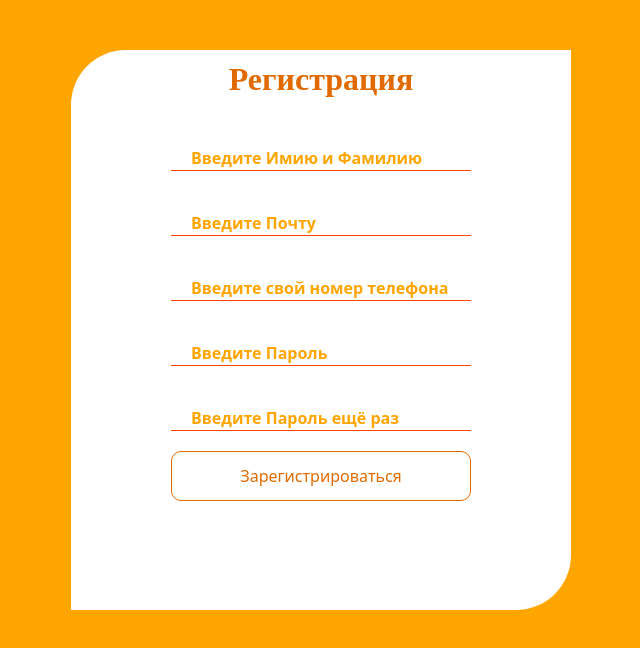
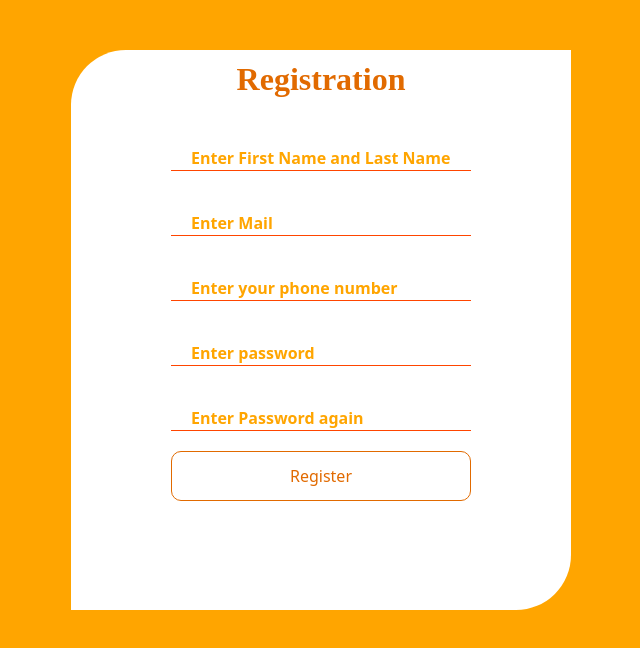
Before and after one commit to Nurillokhon/yana-yangi, a React (Create React App) app: page /sign in a window 1280 px wide. Shown: the top 648 px of the page, without its empty margins (339-979 px from the left). Built offline with nearby package versions, Linux system fonts and the light colour scheme.

Commit message:
footer boldi

```diff
--- a/src/companent/card/Card.jsx
+++ b/src/companent/card/Card.jsx
@@ -67,7 +67,7 @@ const Card = () => {
       <div className="d-flex mainnn">
         {qiymat.data.map((item, index) => {
           return (
-            <div className="car">
+            <div>
               <div
                 className=" mx-3 card p-3 shadow "
                 style={{ border: "none" }}
--- a/src/companent/card/card.css
+++ b/src/companent/card/card.css
@@ -43,7 +43,7 @@ position: absolute;
   max-width: 90%;
   overflow-x: scroll;
   padding-top: 80px;
-  height: 80vh;
+  height: 60vh;
 }
 
 .mainnn::-webkit-scrollbar {
--- a/src/companent/card2/Card2.jsx
+++ b/src/companent/card2/Card2.jsx
@@ -3,11 +3,11 @@ import { useParams } from "react-router-dom";
 import axios from "axios";
 import "./card2.css";
 import { BsFillStarFill } from "react-icons/bs";
-import {AiOutlineCheckCircle} from 'react-icons/ai'
+import { AiOutlineCheckCircle } from "react-icons/ai";
 import { useSelector } from "react-redux";
 import Button from "@mui/material/Button";
 import { SnackbarProvider, VariantType, useSnackbar } from "notistack";
-import Raiting from '../raiting/Raiting'
+import Raiting from "../raiting/Raiting";
 // LEARN MORE
 
 const Card2 = () => {
@@ -45,8 +45,6 @@ function MyApp() {
     const handleClick = () => {
       enqueueSnackbar("I love snacks.");
     };
-
-
   }
 
   return (
@@ -64,30 +62,30 @@ function MyApp() {
                 </h1>
                 <h2>{item.price} so'm</h2>
                 {/* <h3 style={{ color: "black", marginTop: "50px" }}>Рейтинг:</h3> */}
-                <Raiting/>
+                <Raiting />
                 <ul>
                   <li>
                     <AiOutlineCheckCircle className="galochka" />
-                    <b>БЕСПЛАТНЫЙ ВОЗВРАТ</b>
+                    <b>FREE RETURN</b>
                   </li>
                   <li>
                     <AiOutlineCheckCircle className="galochka" />
-                    <b>ПОТСТАВЛЯЕТСЯ С ПАКЕТОМ</b>
+                    <b>SUPPLIED WITH PACKAGE</b>
                   </li>
                   <li>
                     <AiOutlineCheckCircle className="galochka" />
-                    <b>ЧАТ С НАМИ 24ЧАСА</b>
+                    <b>CHAT WITH US 24H</b>
                   </li>
                   <li>
                     <AiOutlineCheckCircle className="galochka" />
-                    <b>РАБОЧЕЕ ВРЕМЯ 24/7</b>
+                    <b>WORKING HOURS 24/7</b>
                   </li>
                 </ul>
                 <button className="btn2">
-                  <b>КУПИТЬ СЕЙЧАС</b>
+                  <b>BUY NOW</b>
                 </button>
                 <button className="btn3" onClick={() => korz(index)}>
-                  <b>ДОБАВИТЬ В КОРЗИНУ</b>
+                  <b>ADD TO BASKET</b>
                 </button>
 
                 <SnackbarProvider maxSnack={3}>
--- a/src/companent/footer/Footer.jsx
+++ b/src/companent/footer/Footer.jsx
@@ -38,8 +38,8 @@ const Footer = () => {
             <span>Business</span>
           </div>
           <div className="col-2">
-            <p>+38 (071) 339-16-26</p>
-            <button className="button1">Request a call</button>
+            <p>+998 93 134 33 77</p>
+            <a href="tel:931343377"><button className="button1">Request a call</button></a>
           </div>
         </div>
       </div>
--- a/src/companent/header/header.css
+++ b/src/companent/header/header.css
@@ -3,19 +3,19 @@
   padding-top: 5%;
   color: rgb(76, 41, 0);
   font-family: cursive;
-  height: 300px;
+  height: 400px;
 }
 .col1 {
   padding-top: 40px;
 }
-.hover1 {
+/* .hover1 {
   transition: all ease-in-out 0.1s;
 }
 .hover1:hover {
   border-bottom: 3px solid grey;
   padding-bottom: 20px;
   padding-top: 2px;
-}
+} */
 .hots {
   color: gray;
   transition: 700ms;
--- a/src/companent/like/Like.jsx
+++ b/src/companent/like/Like.jsx
@@ -1,29 +1,42 @@
-import React from "react";
+import React from 'react';
+import { useDispatch, useSelector } from 'react-redux';
 import './like.css'
 
+
+
 const Like = () => {
-  const massiv = JSON.parse(localStorage.getItem("count"));
+    // const massiv = JSON.parse(localStorage.getItem('count'))
+    const qiymat = useSelector((state) => state);
 
     return (
         <div>
-            <div className="container">
+
+               <div className='container'>
                 <div className="row">
-      {massiv.map((item, index) => {
+                {qiymat.data.map((item, index) => {
                     if (item.status2 == false) {
                         return (
                             <div className="col-4">
-                  <div className="card  my-3 mx-3 text-center">
-                    <img width={364} height={400} className='img' src={item.ImgBook} alt="" />
+                              <div className="card card1  my-3 mx-3 text-center">
+                                <img
+                                  width={365}
+                                  height={400}
+                                  className="img"
+                                  src={item.ImgBook}
+                                  alt=""
+                                />
                                 <h4 className="p-3">{item.NameBook}</h4>
                               </div>
                             </div>
                           );
                     }
+
                 })}
                 </div>
                </div>
+
         </div>
     );
-};
+}
 
 export default Like;
--- a/src/companent/log in/Login.jsx
+++ b/src/companent/log in/Login.jsx
@@ -22,7 +22,7 @@ const Sign = () => {
           name: Name,
           email: Email,
           password: Password,
-          Number: Number,
+          Number: Number
         });
         setBorder2("white");
         setBorder("white");
@@ -43,11 +43,11 @@ const Sign = () => {
   return (
     <div className="body">
       <div className="vhods">
-        <h2 className="sign">Регистрация</h2>
+        <h2 className="sign">Registration</h2>
         <input
           className="inp1"
           type="text"
-          placeholder="Введите Имию и Фамилию"
+          placeholder="Enter First Name and Last Name"
           onInput={(val) => {
             setName(val.target.value);
           }}
@@ -57,7 +57,7 @@ const Sign = () => {
         <input
           className="inp1"
           type="text"
-          placeholder="Введите Почту"
+          placeholder="Enter Mail"
           onInput={(val) => {
             setEmail(val.target.value);
           }}
@@ -66,7 +66,7 @@ const Sign = () => {
         <input
           className="inp1"
           type="text"
-          placeholder="Введите свой номер телефона"
+          placeholder="Enter your phone number"
           onInput={(val) => {
             setNumber(val.target.value);
           }}
@@ -76,30 +76,30 @@ const Sign = () => {
         <input
           className="inp1"
           type="password"
-          placeholder="Введите Пароль"
+          placeholder="Enter password"
           onInput={(val) => {
             setPassword(val.target.value);
           }}
           style={{
             border: `3px solid ${border}`,
-            border: `3px solid ${border2}`,
+            border: `3px solid ${border2}`
           }}
         />
         <br />
         <input
           className="inp1"
           type="password"
-          placeholder="Введите Пароль ещё раз"
+          placeholder="Enter Password again"
           onInput={(val) => {
             setPassword2(val.target.value);
           }}
           style={{
             border: `3px solid ${border}`,
-            border: `3px solid ${border2}`,
+            border: `3px solid ${border2}`
           }}
         />
         <button className="btns" onClick={Yuborish}>
-          Зарегистрироваться
+          Register
         </button>
       </div>
     </div>
--- a/src/companent/navbar/Navbar.jsx
+++ b/src/companent/navbar/Navbar.jsx
@@ -47,7 +47,7 @@ const Navbar = () => {
       <ul className="nav_ul">
         <li>Stoc</li>
         <li>
-          <a href="#cotolog">Catalog</a>{" "}
+          <a href="#cotolog">Catalog</a>
         </li>
         <li>Deleviriy</li>
         <li>About store</li>
--- a/src/companent/sign in/Sign.jsx
+++ b/src/companent/sign in/Sign.jsx
@@ -120,28 +120,28 @@ const Login = () => {
   return (
     <div className="body">
       <div className="vhod">
-        <h2 className="sign">Вход</h2>
+        <h2 className="sign">Entrance</h2>
         <input
           onInput={(val) => setVal1(val.target.value)}
           className="inp1"
           type="text"
-          placeholder="Введите почту"
+          placeholder="Enter your email"
         />
         <br />
         <input
           onInput={(val) => setVal2(val.target.value)}
           className="inp1"
           type="text"
-          placeholder="Введите пароль"
+          placeholder="enter password"
         />
-        <p className="zabil">Забыли свой пароль?</p>
+        <p className="zabil">Forgot your password?</p>
         <button onClick={Tekshirish} className="btns">
-          {Loading ? "Загрузка" : "Войти в профиль"}
+          {Loading ? "Loading" : "Login to profile"}
         </button>
         <p className="zabil">
-          Ещё не прошли регитсрацию?{" "}
+          Haven't registered yet?{" "}
           <Link to="/sign" style={{ textDecoration: "none", color: "orange" }}>
-            <span>Зарегистрироваться</span>
+            <span>Register</span>
           </Link>
         </p>
       </div>
```
Also changed, not shown: src/companent/dropdown/Dropdown.jsx (+18 -1 lines), src/companent/header/Header.jsx (+29 -57 lines), src/companent/like/like.css (line endings or trailing spaces), 1 other file (tests, documents, lock files or other folders). Lines whose indentation alone changed are shown as unchanged.
